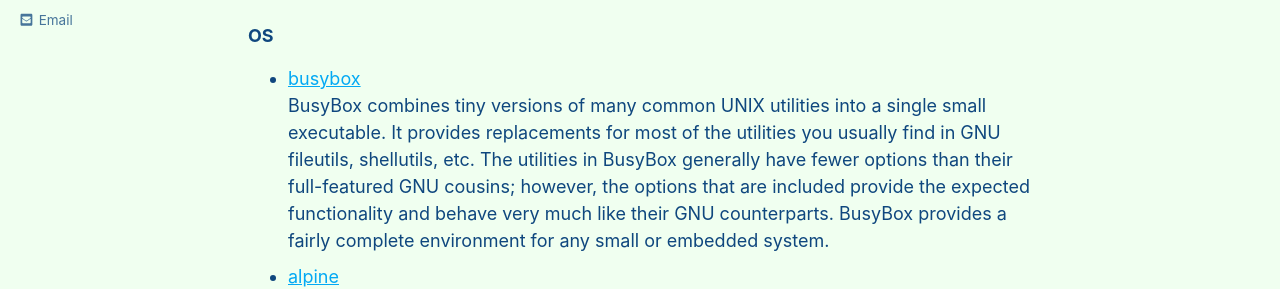
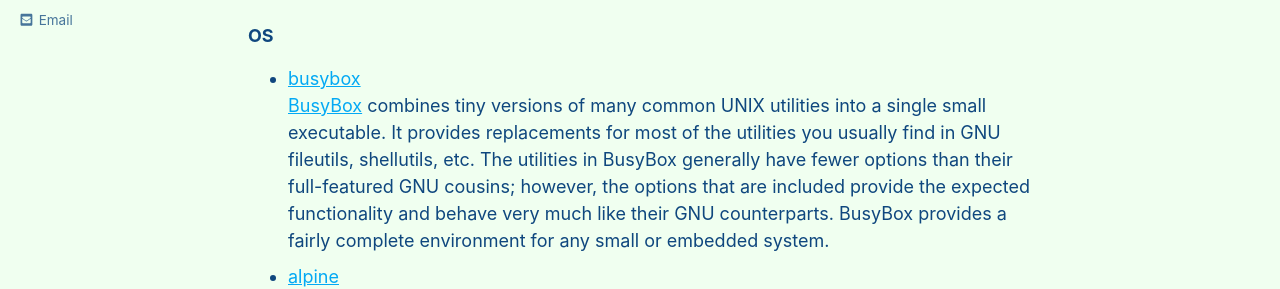
Before and after one commit to unipark00/tekrepo, a Jekyll site: the page built from _posts/2019-05-03-useful-docker-image.md, in a window 1280 px wide and 900 px high. Shown: the part 202-491 px from the top of the window. Built offline with Jekyll 4.4.1, drawn with Linux system fonts in a browser that asks for light colours; cached includes are drawn as plain includes; part of the change alters nothing that is shown.

```diff
--- a/_posts/2019-05-03-useful-docker-image.md
+++ b/_posts/2019-05-03-useful-docker-image.md
@@ -11,6 +11,6 @@ This post shows various and useful docker images.
 
 ### OS
 * [busybox](https://hub.docker.com/_/busybox)
-BusyBox combines tiny versions of many common UNIX utilities into a single small executable. It provides replacements for most of the utilities you usually find in GNU fileutils, shellutils, etc. The utilities in BusyBox generally have fewer options than their full-featured GNU cousins; however, the options that are included provide the expected functionality and behave very much like their GNU counterparts. BusyBox provides a fairly complete environment for any small or embedded system.
+[BusyBox](https://busybox.net/) combines tiny versions of many common UNIX utilities into a single small executable. It provides replacements for most of the utilities you usually find in GNU fileutils, shellutils, etc. The utilities in BusyBox generally have fewer options than their full-featured GNU cousins; however, the options that are included provide the expected functionality and behave very much like their GNU counterparts. BusyBox provides a fairly complete environment for any small or embedded system.
 * [alpine](https://hub.docker.com/_/alpine/)
 [Alpine Linux](https://alpinelinux.org/) is a Linux distribution built around musl libc and BusyBox. The image is only 5 MB in size and has access to a package repository that is much more complete than other BusyBox based images. This makes Alpine Linux a great image base for utilities and even production applications. Read more about Alpine Linux here and you can see how their mantra fits in right at home with Docker images.
```
